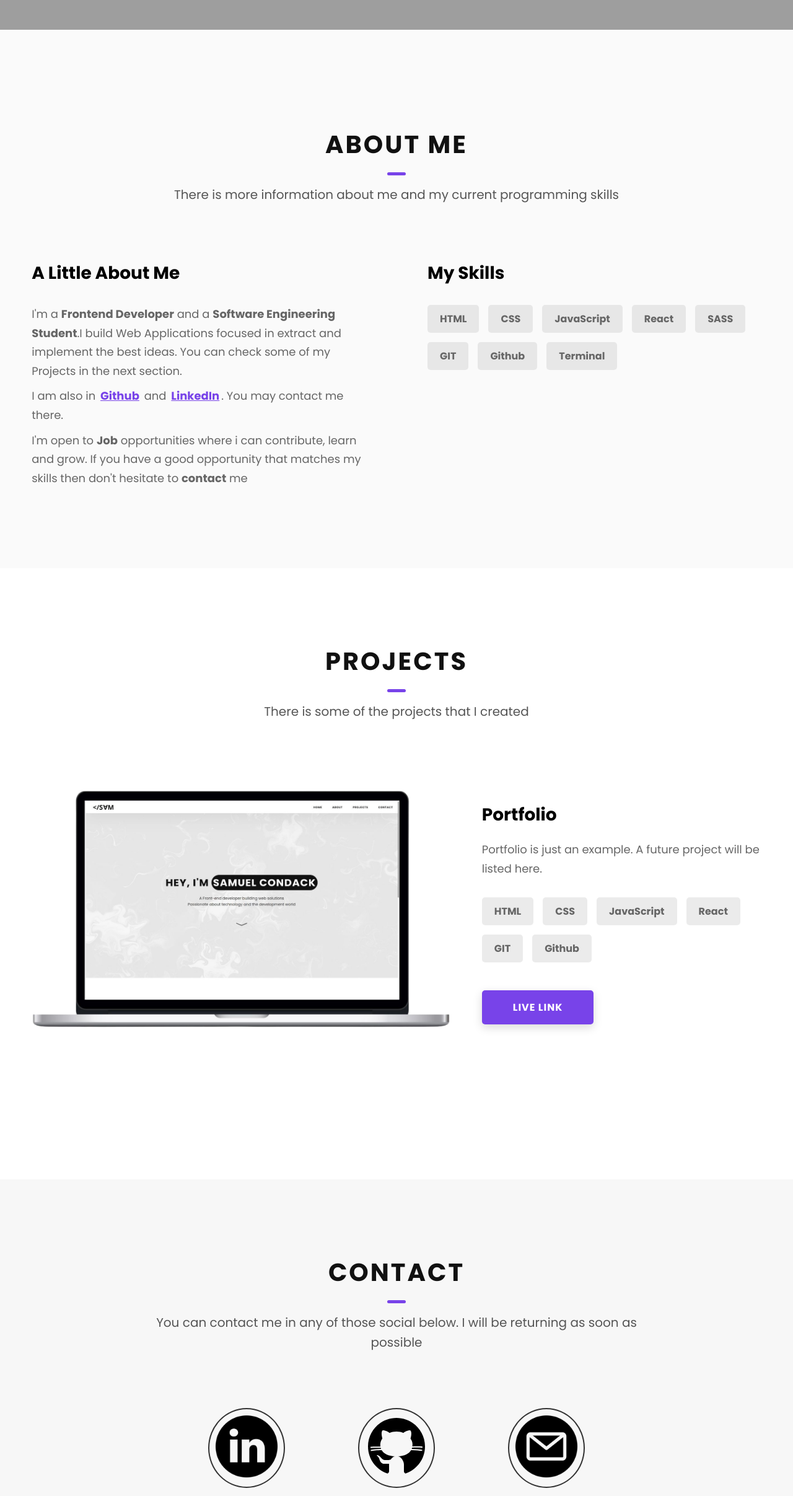
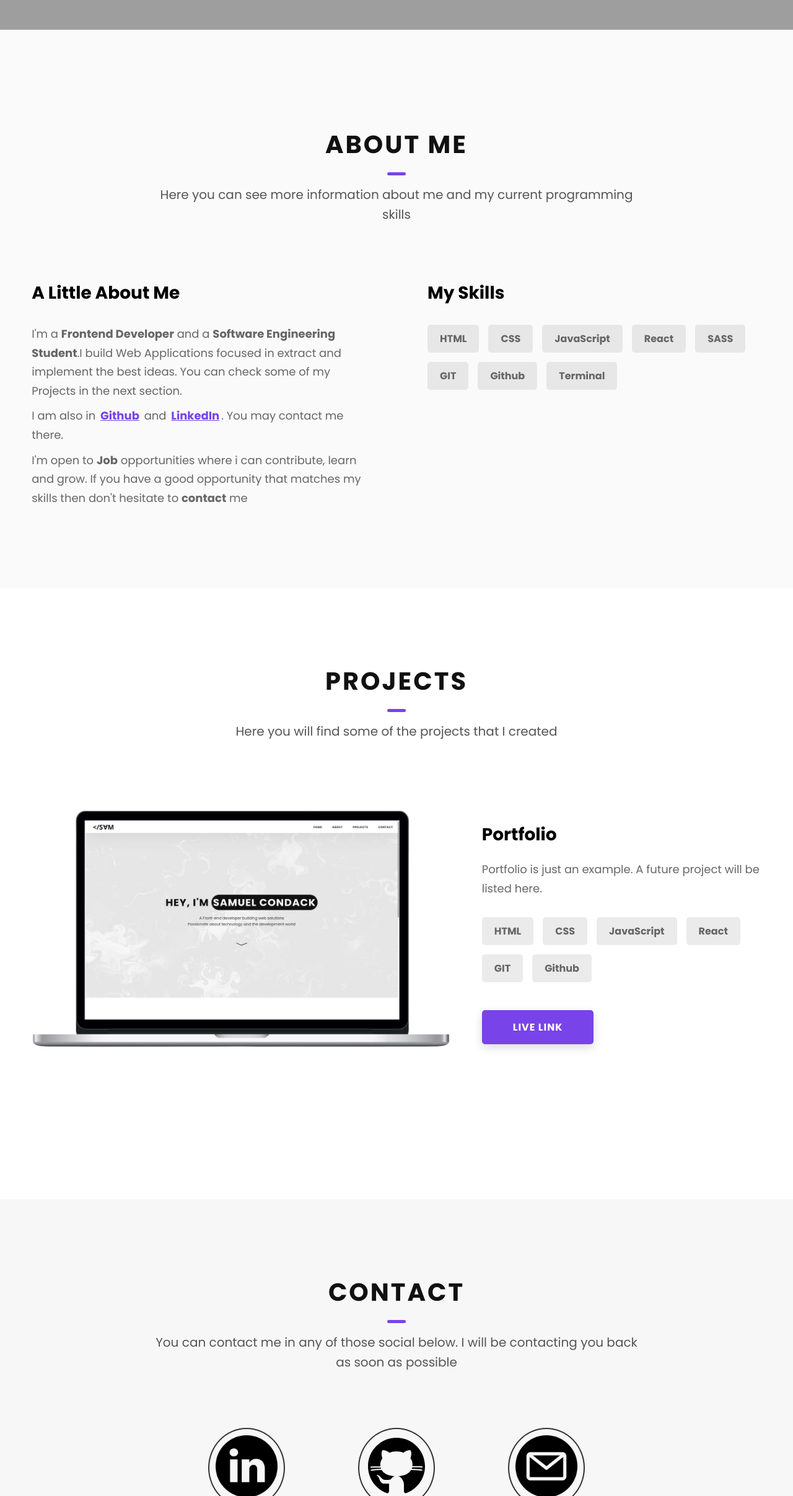
Before and after one commit to SamuelCondack/Portfolio, a React (Vite) app: page / in a window 1280 px wide. Shown: the part 752-3166 px from the top of the page at 62% size. Built offline with nearby package versions, Linux system fonts and the light colour scheme; grey boxes are pictures that could not be loaded.

Commit message:
feat: Add some texts

```diff
--- a/src/Pages/About/About.jsx
+++ b/src/Pages/About/About.jsx
@@ -5,7 +5,7 @@ export default function About() {
         <div id="about" className={styles.aboutContainer}>
             <div className={styles.main}>
                 <h2 className={styles.aboutTitle}>About me</h2>
-                <p className={styles.aboutSubtitle}>There is more information about me and my current programming skills</p>
+                <p className={styles.aboutSubtitle}>Here you can see more information about me and my current programming skills</p>
                 <div className={styles.aboutContent}>
                     <div className={styles.aboutContentContainer}>
                         <h3 className={styles.aboutContentTitle}>A Little About Me</h3>
--- a/src/Pages/Contact/Contact.jsx
+++ b/src/Pages/Contact/Contact.jsx
@@ -10,7 +10,7 @@ export default function Contact(){
             <div className={styles.mainContainer}>
                 <h2 className={styles.heading}>
                     <span className={styles.headingTitle}>Contact</span>
-                    <span className={styles.headingSubtitle}>You can contact me in any of those social below. I will be returning as soon as possible</span>
+                    <span className={styles.headingSubtitle}>You can contact me in any of those social below. I will be contacting you back as soon as possible</span>
                 </h2>
                 <div className={styles.social}>
                     <a href="https://github.com/SamuelCondack" target='_blank' className={styles.socialLink}><img className={styles.socialImages} src={LinkedIn} alt="Linkedin link" /></a>
--- a/src/Pages/Projects/Projects.jsx
+++ b/src/Pages/Projects/Projects.jsx
@@ -7,7 +7,7 @@ export default function Projects(){
             <div className={styles.main}>
                 <h2 className={styles.heading}>
                     <span className={styles.headingTitle}>Projects</span>
-                    <span className={styles.headingDescription}>There is some of the projects that I created</span>
+                    <span className={styles.headingDescription}>Here you will find some of the projects that I created</span>
                 </h2>
                 <div className={styles.projectsContent}>
                     <div className={styles.projectsRow}>
```
